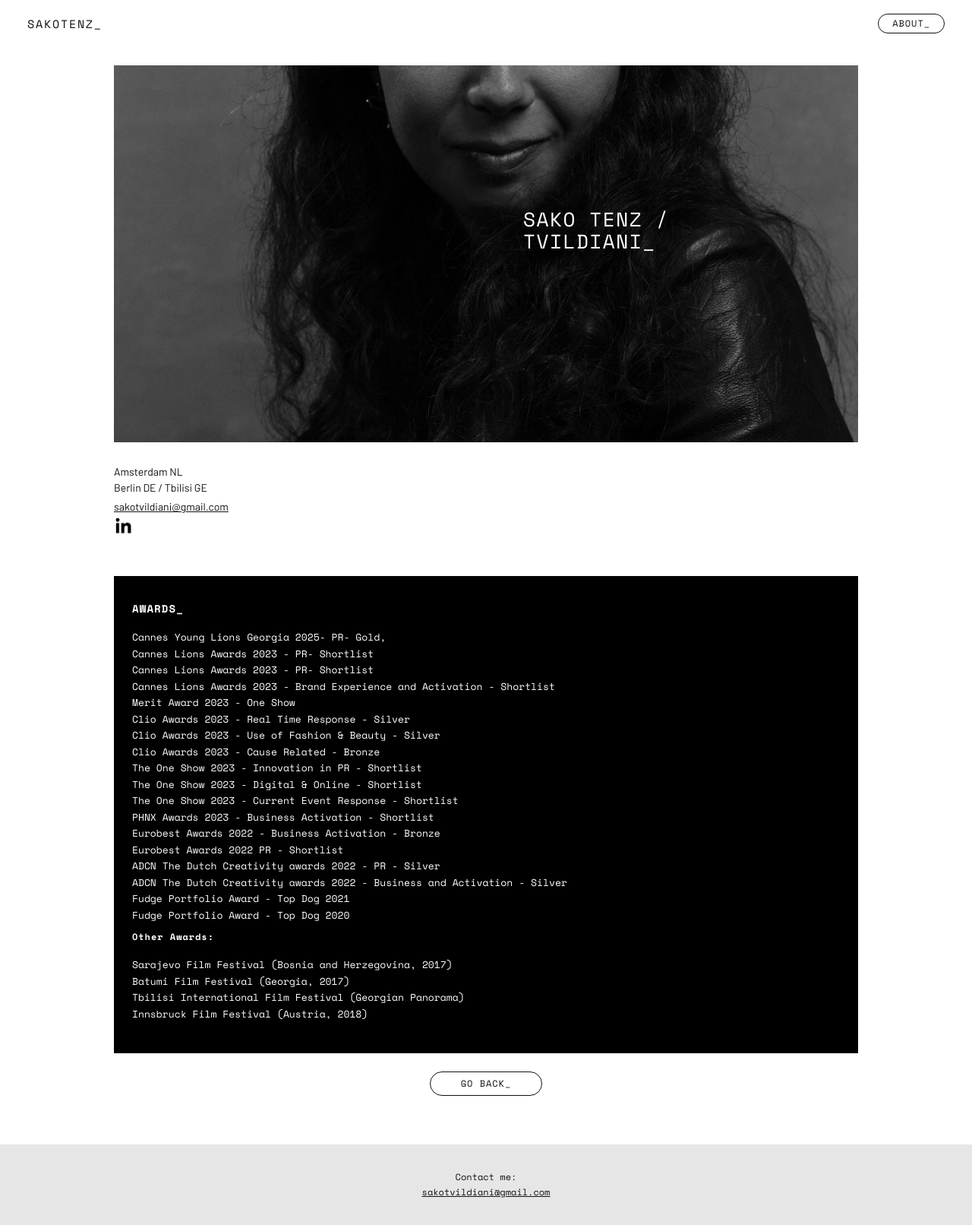
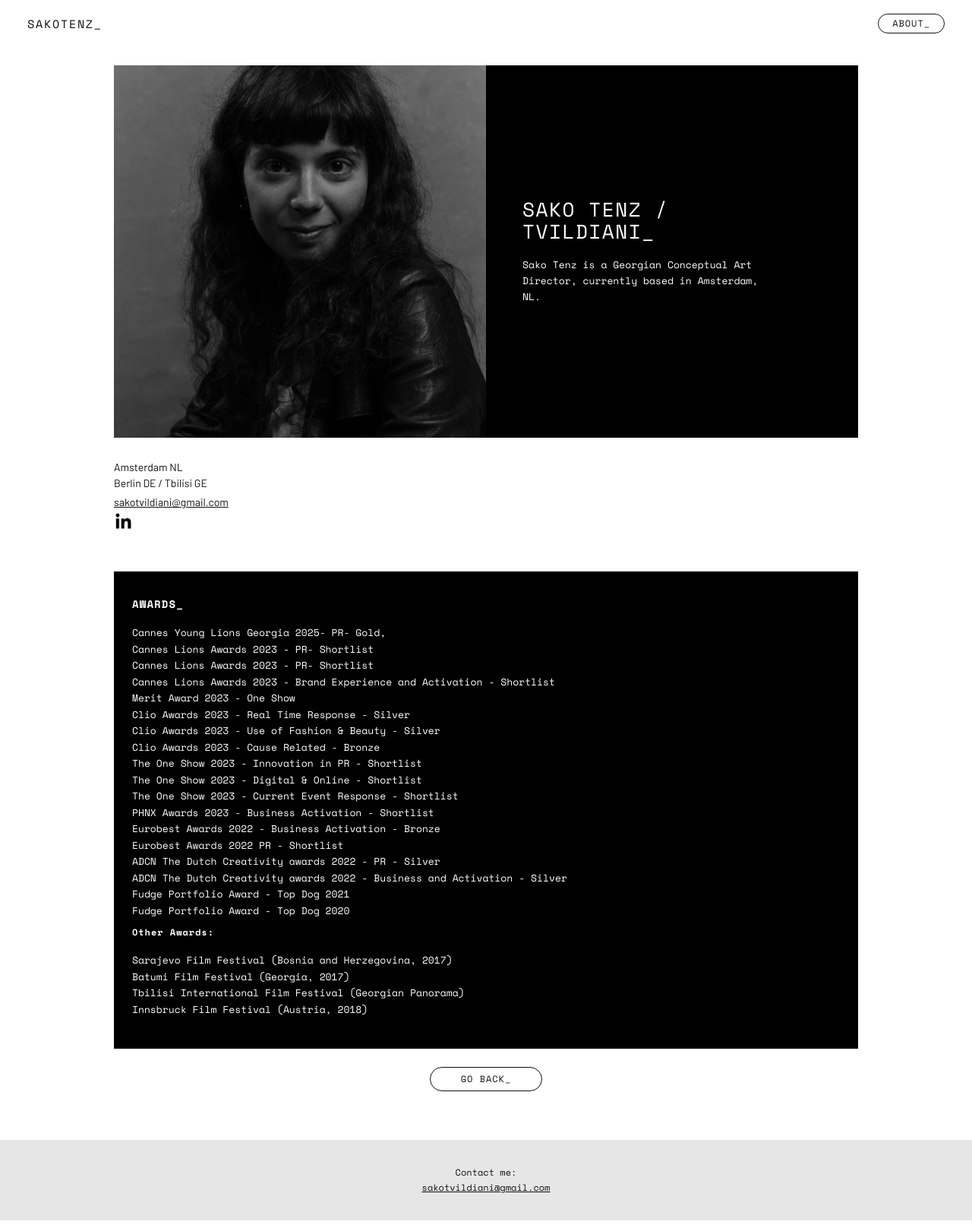
Before and after one commit to sakotenzin/sakotenz.github.io, a Jekyll site: the page built from about-sako.html, in a window 1280 px wide. Shown: the whole page at 76% size. Built offline with Jekyll 4.4.1, drawn with Linux system fonts in a browser that asks for light colours.

Commit message:
About header: photo left with face focus, name and bio right
- Header is now a two-column black band: square-cropped photo on the
  left, name and a new Markdown `bio` on the right (stacked on phones)
- `hero_focus` (top / upper / center / lower) sets where the face sits
  in the crop; both fields declared in .pages.yml
- Fix hero_width/height for the new 1200x1600 photo

Co-Authored-By: Claude Opus 5.5 <noreply@anthropic.com>

```diff
--- a/_data/about.yml
+++ b/_data/about.yml
@@ -2,11 +2,14 @@ page_title: ABOUT_
 description: "Sako Tenz is a Georgian Conceptual Art Director, currently based
   in Amsterdam, NL. "
 hero_image: /assets/img/img-20260925-wa0007.jpg
-hero_width: 1920
-hero_height: 1279
+hero_width: 1200
+hero_height: 1600
+hero_focus: upper
 hero_name: |-
   SAKO TENZ /
   TVILDIANI_
+bio: Sako Tenz is a Georgian Conceptual Art Director, currently based in
+  Amsterdam, NL.
 location: |-
   Amsterdam NL
   Berlin DE / Tbilisi GE
--- a/about-sako.html
+++ b/about-sako.html
@@ -5,7 +5,21 @@ data_file: about
 ---
 {%- assign a = site.data.about -%}
 <article class="about">
-<div class="hero"><img src="{{ a.hero_image | remove_first: '/assets/img/' | prepend: '/assets/img/' | relative_url }}" width="{{ a.hero_width }}" height="{{ a.hero_height }}" alt="{{ site.data.settings.author | escape }}" decoding="async"><h1 class="hero-name">{{ a.hero_name | escape | newline_to_br }}</h1></div>
+{%- case a.hero_focus -%}
+  {%- when "top" -%}{%- assign focus = "10%" -%}
+  {%- when "center" -%}{%- assign focus = "50%" -%}
+  {%- when "lower" -%}{%- assign focus = "75%" -%}
+  {%- else -%}{%- assign focus = "25%" -%}
+{%- endcase %}
+<div class="hero">
+  <div class="hero-photo"><img src="{{ a.hero_image | remove_first: '/assets/img/' | prepend: '/assets/img/' | relative_url }}" width="{{ a.hero_width }}" height="{{ a.hero_height }}" alt="{{ site.data.settings.author | escape }}" style="object-position: 50% {{ focus }}" decoding="async"></div>
+  <div class="hero-text">
+    <h1 class="hero-name">{{ a.hero_name | escape | newline_to_br }}</h1>
+    {%- if a.bio and a.bio != "" %}
+    <div class="hero-bio">{{ a.bio | markdownify }}</div>
+    {%- endif %}
+  </div>
+</div>
 <div class="about-head">
   <div class="contact">
     <p>{{ a.location | escape | newline_to_br }}</p>
--- a/assets/css/style.css
+++ b/assets/css/style.css
@@ -78,9 +78,14 @@ a.card[href]:hover .card-title { text-decoration: underline; }
 .back { display: table; margin: 24px auto 0; padding: 6px 40px; }
 
 /* about */
-.hero { position: relative; }
-.hero img { width: 100%; height: auto; aspect-ratio: 980 / 496; object-fit: cover; }
-.hero-name { position: absolute; left: 55%; top: 38%; margin: 0; font-family: var(--mono); font-weight: 400; color: #fff; font-size: clamp(16px, 2.6vw, 26px); letter-spacing: .06em; line-height: 1.1; text-shadow: 0 1px 8px rgba(0,0,0,.35); }
+/* header: photo left (square crop, face height from `hero_focus`), name + bio right */
+.hero { display: grid; grid-template-columns: 1fr 1fr; background: var(--band); color: var(--band-fg); }
+.hero-photo img { display: block; width: 100%; height: 100%; aspect-ratio: 1 / 1; object-fit: cover; }
+.hero-text { display: flex; flex-direction: column; justify-content: center; padding: 32px clamp(20px, 4vw, 48px); }
+.hero-name { margin: 0; font-family: var(--mono); font-weight: 400; font-size: clamp(16px, 2.6vw, 26px); letter-spacing: .06em; line-height: 1.1; }
+.hero-bio { font-family: var(--mono); font-size: 13px; line-height: 1.6; margin-top: 20px; max-width: 42ch; }
+.hero-bio p { margin: 0 0 .8em; }
+.hero-bio p:last-child { margin-bottom: 0; }
 .awards-band { background: var(--band); color: var(--band-fg); padding: 32px 24px; margin-top: 48px; font-family: var(--mono); font-size: 13px; }
 .awards-band .section-label { margin-top: 0; }
 .about-head { display: flex; justify-content: space-between; align-items: flex-end; flex-wrap: wrap; gap: 16px; margin: 24px 0; }
@@ -105,7 +110,7 @@ a.card[href]:hover .card-title { text-decoration: underline; }
   .grid.three, .grid.press-grid { grid-template-columns: repeat(2, 1fr); }
 }
 @media (max-width: 600px) {
-  .grid.big, .grid.three, .grid.press-grid, .cols { grid-template-columns: 1fr; }
+  .grid.big, .grid.three, .grid.press-grid, .cols, .hero { grid-template-columns: 1fr; }
   .row { flex-wrap: wrap; }
   .row .cell { flex-basis: calc(50% - 4px) !important; }
   .tagline { font-size: 12px; padding-left: 16px; }
```
Also changed, not shown: CLAUDE.md (+1 -1 lines), .pages.yml.
